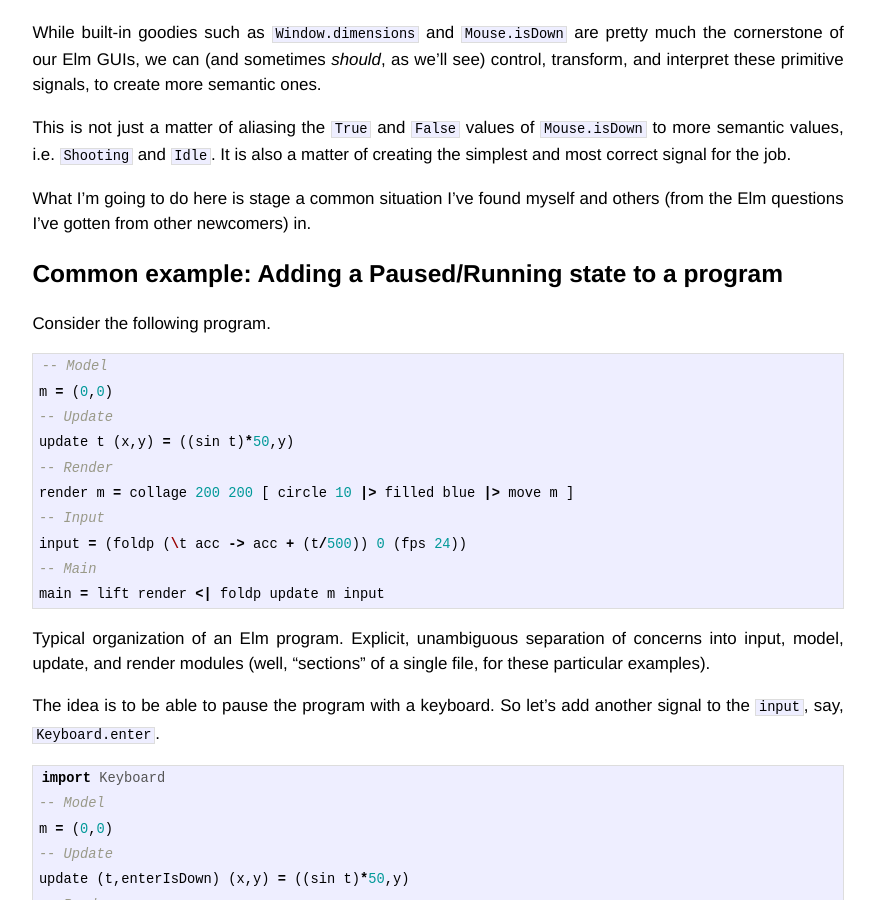
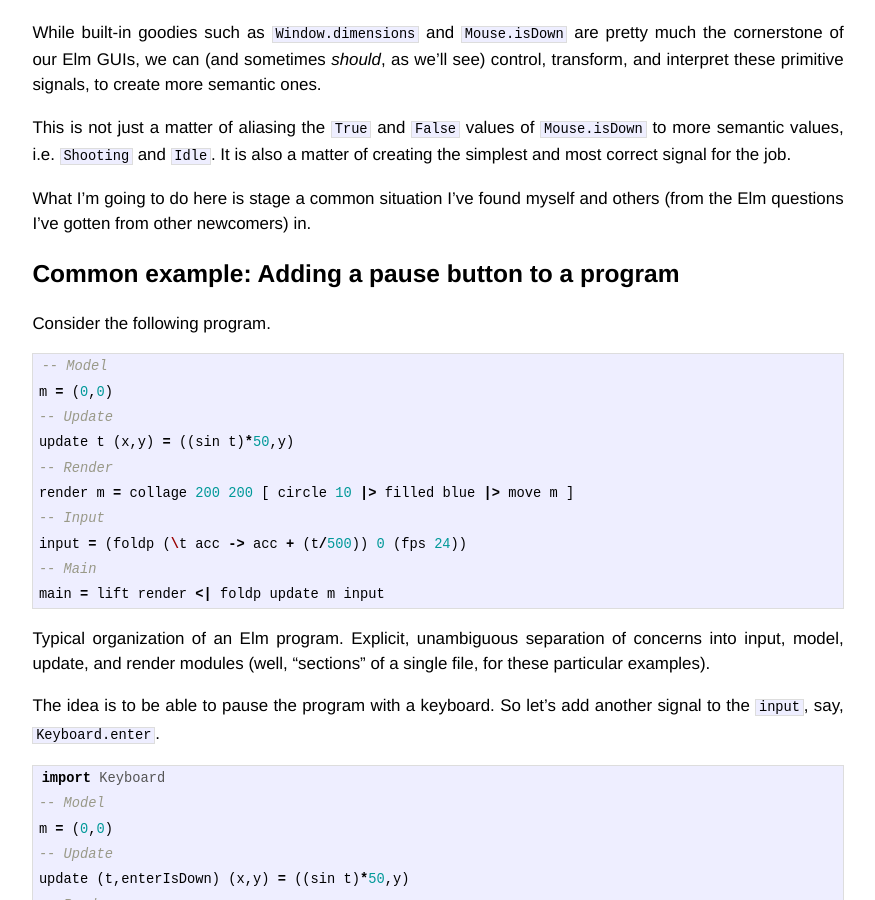
Before and after one commit to lambdatoast/lambdatoast.github.com, a Jekyll site: the page built from _posts/2013-12-17-design-your-signals.markdown, in a window 1280 px wide and 900 px high, scrolled down 467 px. Shown: the whole window, without its empty margins (202-1077 px from the left). Built offline with Jekyll 4.4.1, drawn with Linux system fonts in a browser that asks for light colours.

Commit message:
Simplify heading.

```diff
--- a/_posts/2013-12-17-design-your-signals.markdown
+++ b/_posts/2013-12-17-design-your-signals.markdown
@@ -27,7 +27,7 @@ simplest and most correct signal for the job.
 What I'm going to do here is stage a common situation I've found myself
 and others (from the Elm questions I've gotten from other newcomers) in.
 
-## Common example: Adding a Paused/Running state to a program
+## Common example: Adding a pause button to a program
 
 Consider the following program.
 
```
